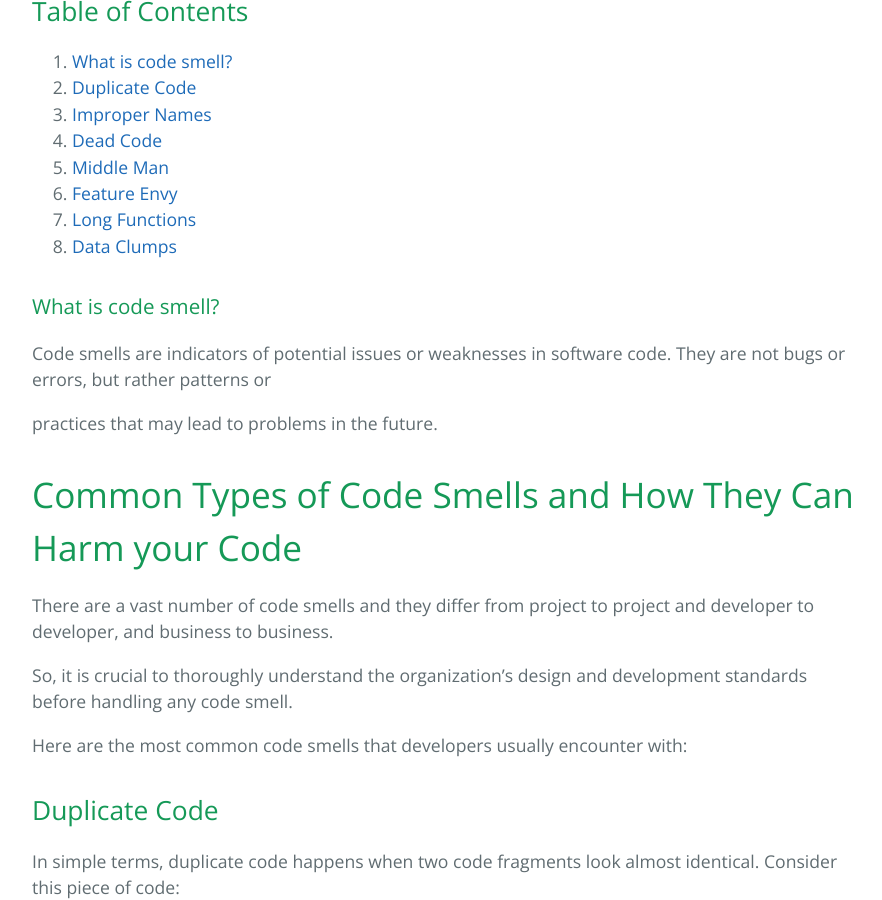
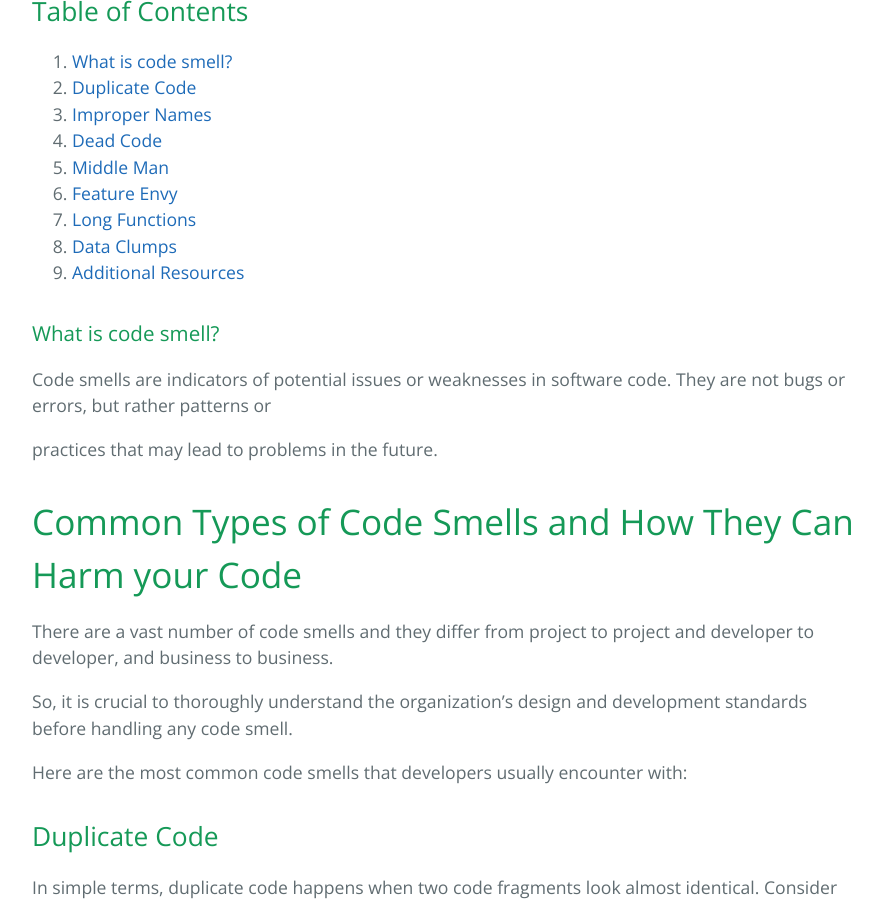
Before and after one commit to learning-software-engineering/learning-software-engineering.github.io, a Jekyll site: the page built from Topics/Development_Process/Code Smells/Code_Smells.md, in a window 1280 px wide and 900 px high, scrolled down 430 px. Shown: the whole window, without its empty margins (192-1074 px from the left). Built offline with Jekyll 4.4.1, drawn with Linux system fonts in a browser that asks for light colours; our own code applies the rules of GitHub Pages for plain Markdown files.

Commit message:
Added table of contents

```diff
--- a/Topics/Development_Process/Code Smells/Code_Smells.md
+++ b/Topics/Development_Process/Code Smells/Code_Smells.md
@@ -9,6 +9,7 @@
 6. [Feature Envy](#feature-envy)
 7. [Long Functions](#long-functions)
 8. [Data Clumps](#data-clumps)
+9. [Additional Resources](#additional-resources)
 
 ### What is code smell?
 
```
